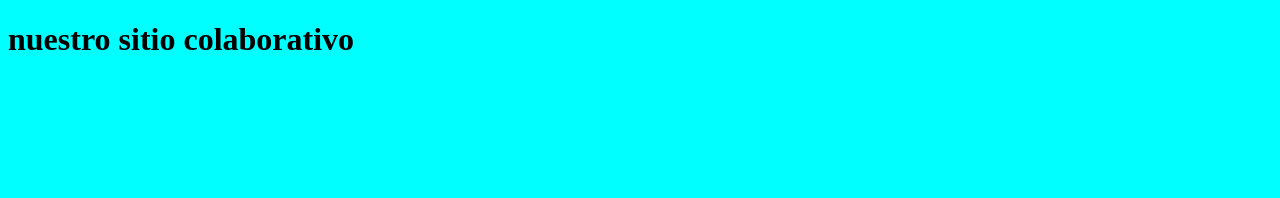
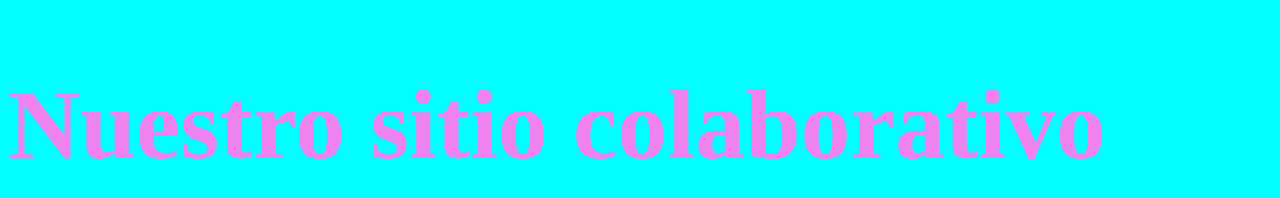
Before and after one commit to chisitomortadela/sitio-equipo, a plain HTML site: page index.html in a window 1280 px wide. Drawn offline with Linux system fonts and the light colour scheme.

Commit message:
Modifico texto

```diff
--- a/index.html
+++ b/index.html
@@ -7,6 +7,6 @@
     <title>Document</title>
 </head>
 <body>
-    <h1>nuestro sitio colaborativo</h1>
+    <h1 id="Titulo">Nuestro sitio colaborativo</h1>
 </body>
 </html>
--- a/style.css
+++ b/style.css
@@ -1,3 +1,9 @@
 body{
     background-color: aqua;
 }
+
+h1{
+    color: violet;
+    font-size: 100px;
+
+}
```
